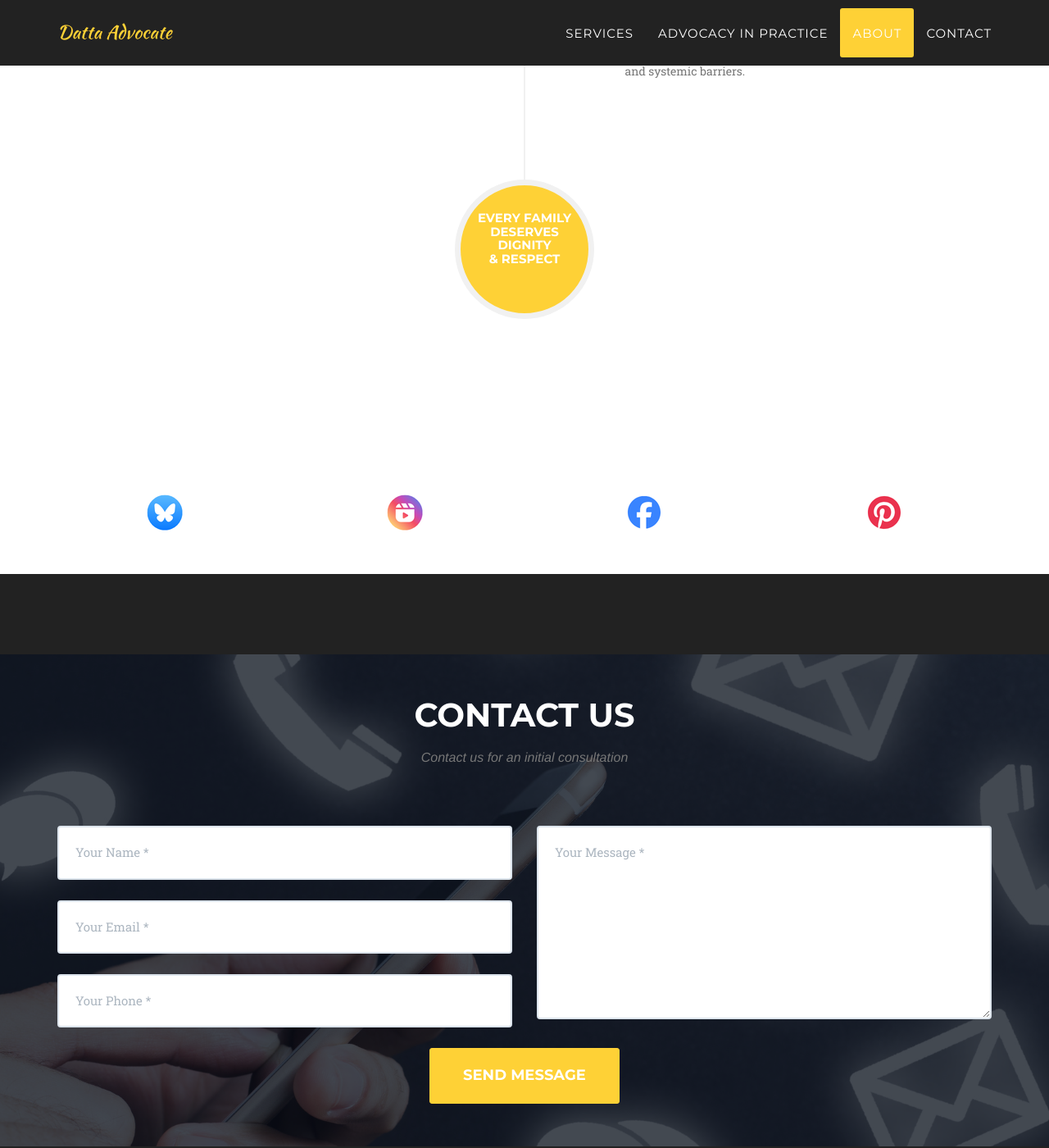
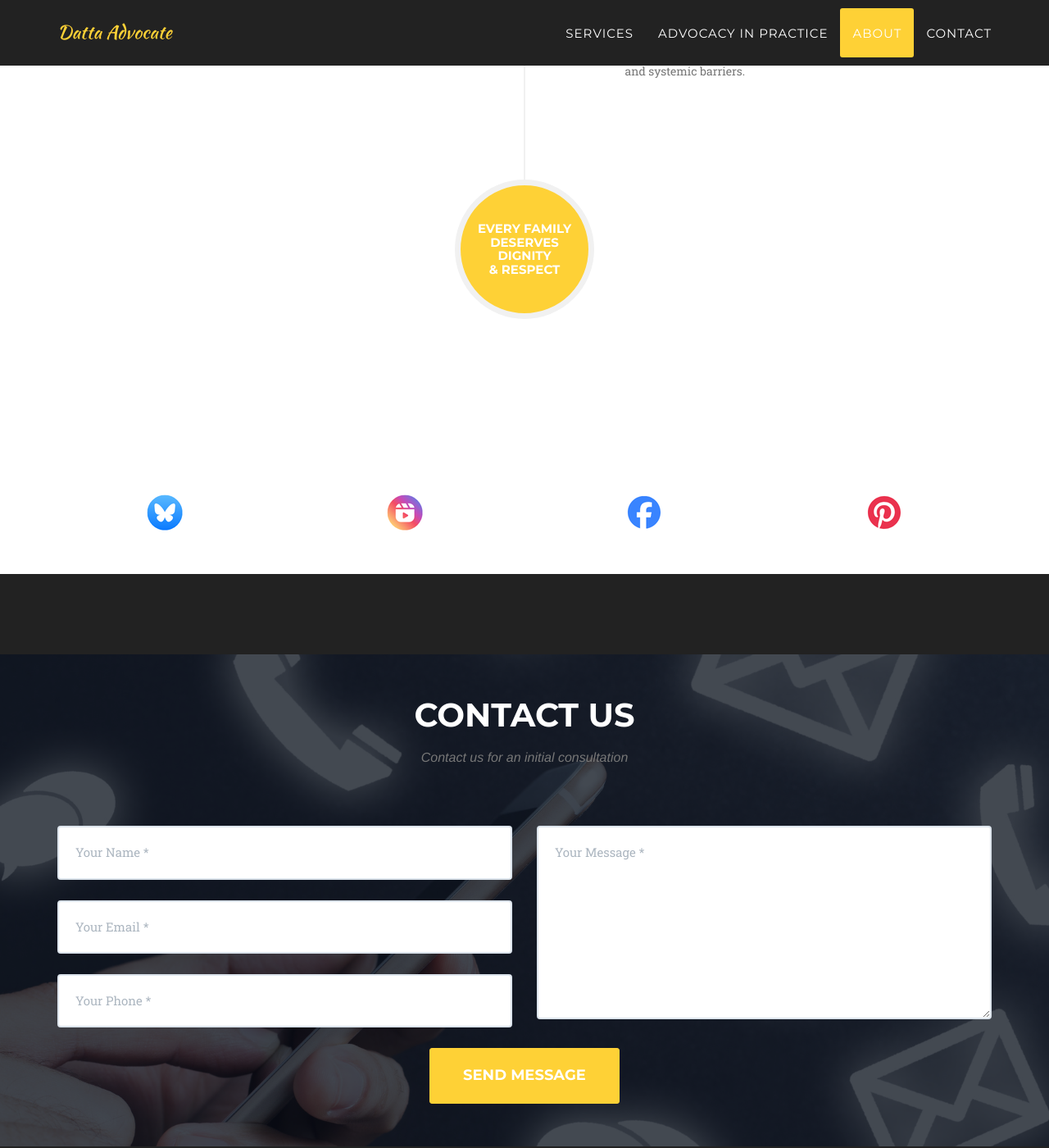
Before and after one commit to neeradatta/dattaadvocate.com, a Jekyll site: the page built from index.html, in a window 1280 px wide and 1400 px high, scrolled down 3602 px. Shown: the whole window at 82% size. Built offline with Jekyll 4.4.1, drawn with Linux system fonts in a browser that asks for light colours; some web fonts are replaced.

Commit message:
Updated the styling for the timeline.

```diff
--- a/_includes/head.html
+++ b/_includes/head.html
@@ -17,6 +17,7 @@
     <link href="https://fonts.googleapis.com/css?family=Lato:400,700,400italic,700italic" rel="stylesheet" type="text/css">
     <link href='https://fonts.googleapis.com/css?family=Droid+Serif:400,700,400italic,700italic' rel='stylesheet' type='text/css'>
     <link href='https://fonts.googleapis.com/css?family=Roboto+Slab:400,100,300,700' rel='stylesheet' type='text/css'>
+    <link rel="stylesheet" href="{{ "/css/custom.css" | prepend: site.baseurl }}">
 
     <!-- HTML5 Shim and Respond.js IE8 support of HTML5 elements and media queries -->
     <!-- WARNING: Respond.js doesn't work if you view the page via file:// -->
--- /dev/null
+++ b/css/custom.css
@@ -0,0 +1,6 @@
+/** Center timeline items */
+.timeline>li .timeline-image {
+    display: flex;
+    justify-content: center;
+    align-items: center;
+}
```
